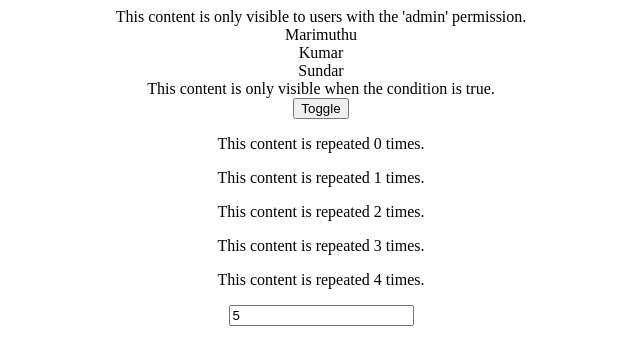
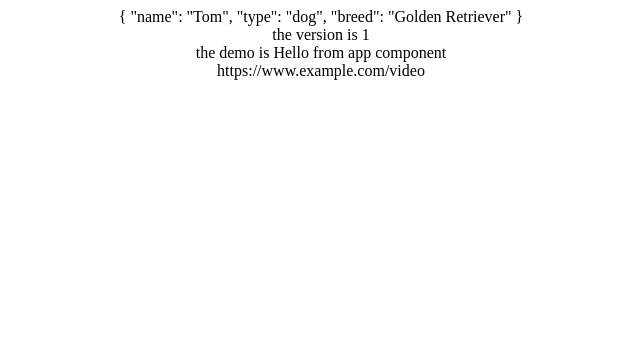
Before and after one commit to Mari-Dotnet/angular_leela_web, an Angular app: page / in a window 1280 px wide. Shown: the top 364 px of the page, without its empty margins (319-959 px from the left). Built offline with nearby package versions, Linux system fonts and the light colour scheme.

Commit message:
templatecontextguard

```diff
--- a/src/app/app.component.html
+++ b/src/app/app.component.html
@@ -216,10 +216,21 @@ form reference variables : used in form to access the form value and form state
 <!-- custom structural directive eg
 Dom rendring based on condition and dyanmic content rendering
 how to define custom structural directive : use * before the directive name
--->
+
 <div *appHaspermission="'admin'">This content is only visible to users with the 'admin' permission.</div>
 <div *appDynamiclist="emptylist; let item=$implicit">{{ item.name }}</div>
 <div *appShowif="isvisible">This content is only visible when the condition is true.</div>
 <button (click)="isvisible = !isvisible">Toggle</button>
 <p *appRepeatTimes="count; let i =index">This content is repeated {{ i }} times.</p>
 <input type="number" [(ngModel)]="count" placeholder="Enter number of times to repeat"/>
+
+-->
+<!--Type checking ng template gurd
+-->
+<div *appIsDog="animal">{{animal | json}}</div>
+
+<div *appdemo="demostring; url:demourlmodel, let version; let demo=demo ; let url=url">
+  <div>the  version is  {{version}}</div>
+ <div>the  demo is  {{demo}}</div>
+ <div>{{url.url}}</div>
+</div>
--- a/src/app/app.component.ts
+++ b/src/app/app.component.ts
@@ -22,6 +22,8 @@ import { DynamiclistDirective } from './dynamiclist.directive';
 import { ShowifDirective } from './showif.directive';
 import { RepeatTimesDirective } from './repeat-times.directive';
 import { FormsModule, NgForm } from '@angular/forms';
+import { Animal, IsDogDirectiveDirective } from './is-dog-directive.directive';
+import { DemodirectiveDirective, demourl } from './demodirective.directive';
 
 @Component({
   selector: 'app-root',
@@ -30,12 +32,15 @@ import { FormsModule, NgForm } from '@angular/forms';
             GetterinputComponent,PanelComponent,CardComponent,HoverClikComponent,
             LifecycleComponent,CheckedlifecycleComponent,BindingComponent,
             ControlflowComponent,gridpipe,lengthpipe,isactiveheroPipe,HighlightDirective,HaspermissionDirective,DynamiclistDirective,
-            ShowifDirective,RepeatTimesDirective,FormsModule
+            ShowifDirective,RepeatTimesDirective,FormsModule,IsDogDirectiveDirective,DemodirectiveDirective
           ],
   templateUrl: './app.component.html',
   styleUrl: './app.component.css'
 })
 export class AppComponent {
+animal:Animal={name:"Tom",type:"dog",breed:"Golden Retriever"}; // Example animal object
+demostring="Hello from app component";
+demourlmodel:demourl={url:"https://www.example.com/video",video:true};
   isvisible=true;
   headertitle:string = 'angular';
   count:number=5;
@@ -85,4 +90,5 @@ const g = Math.floor(Math.random() * 256);
 const b = Math.floor(Math.random() * 256);
 this.svgcolor = `rgb(${r},${g},${b})`;
 }
+
 }
--- /dev/null
+++ b/src/app/demodirective.directive.ts
@@ -0,0 +1,36 @@
+import { Directive, Input, TemplateRef, ViewContainerRef } from '@angular/core';
+
+export interface demourl{
+  url:string;
+  video:boolean;
+}
+
+export interface democontext{
+  $implicit:number;
+  demo:string;
+  url:demourl
+}
+
+@Directive({
+  selector: '[appdemo]',
+  standalone: true
+})
+export class DemodirectiveDirective {
+@Input()  appdemo !: string;
+@Input('appdemoUrl') appdemoUrl!: demourl;  // Alias the input
+  constructor(private templateRef: TemplateRef<democontext>, private viewContainer: ViewContainerRef  ) { }
+
+  ngOnInit(){
+    const context={
+      $implicit: 1,
+      demo: this.appdemo,
+      url: this.appdemoUrl
+    };
+
+    this.viewContainer.createEmbeddedView(this.templateRef, context);
+  }
+
+  static ngTemplateContextGuard(directive: DemodirectiveDirective,context:unknown): context is democontext{
+    return true;
+  }
+}
--- /dev/null
+++ b/src/app/is-dog-directive.directive.ts
@@ -0,0 +1,39 @@
+import { Directive, Input, TemplateRef, ViewContainerRef } from '@angular/core';
+
+export const isDog=(animal:Animal):animal is dog=>{
+ return typeof (animal as dog).breed !=="undefined";
+}
+export interface cat{
+  name:string;
+  type:"cat";
+}
+
+export interface dog{
+  name:string
+  breed:string
+  type:"dog";
+}
+export type Animal=cat|dog ;
+
+@Directive({
+  selector: '[appIsDog]',
+  standalone: true
+})
+export class IsDogDirectiveDirective {
+
+
+  constructor(
+    private templateRef: TemplateRef<any>,
+    private viewContainer: ViewContainerRef
+  ) { }
+
+
+  @Input()  set appIsDog(animal:Animal){
+    if(isDog(animal)){
+      this.viewContainer.createEmbeddedView(this.templateRef);
+    }else{
+      this.viewContainer.clear();
+    }
+  }
+
+}
```
Also changed, not shown: 2 other files (tests, documents, lock files or other folders).
